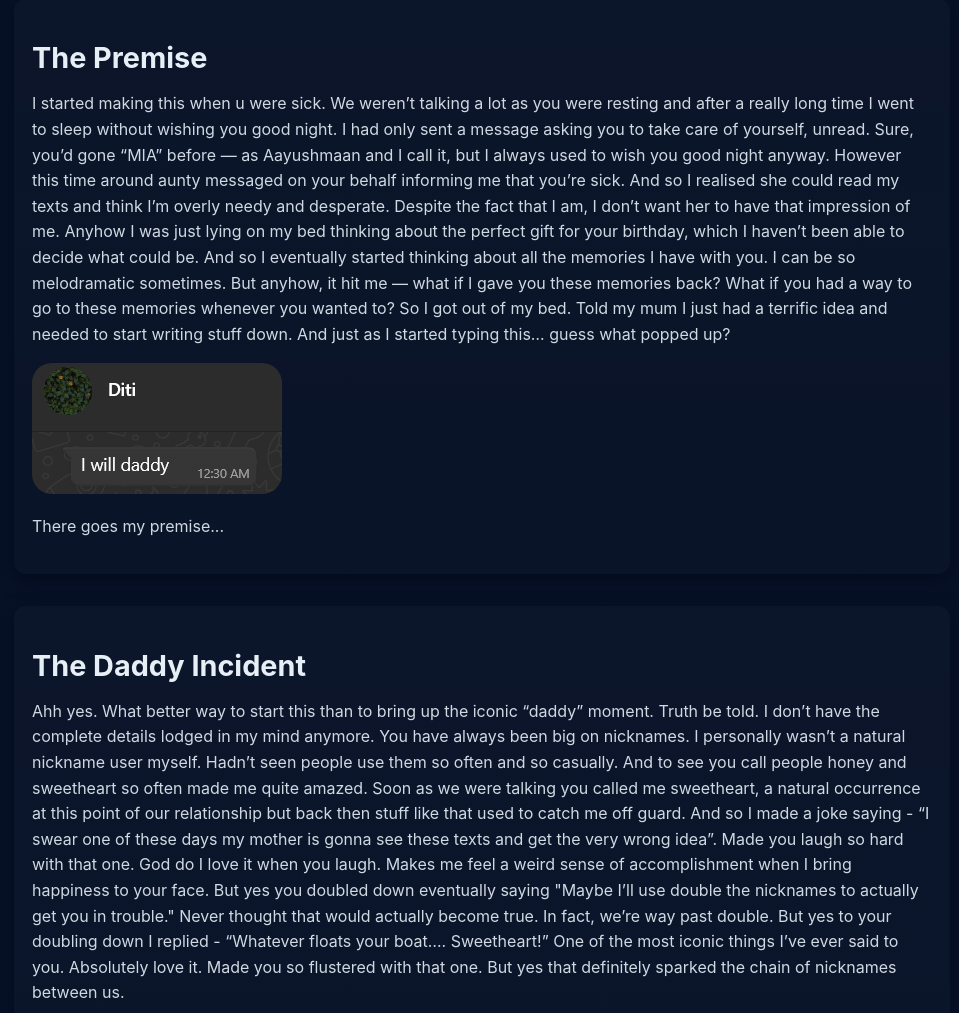
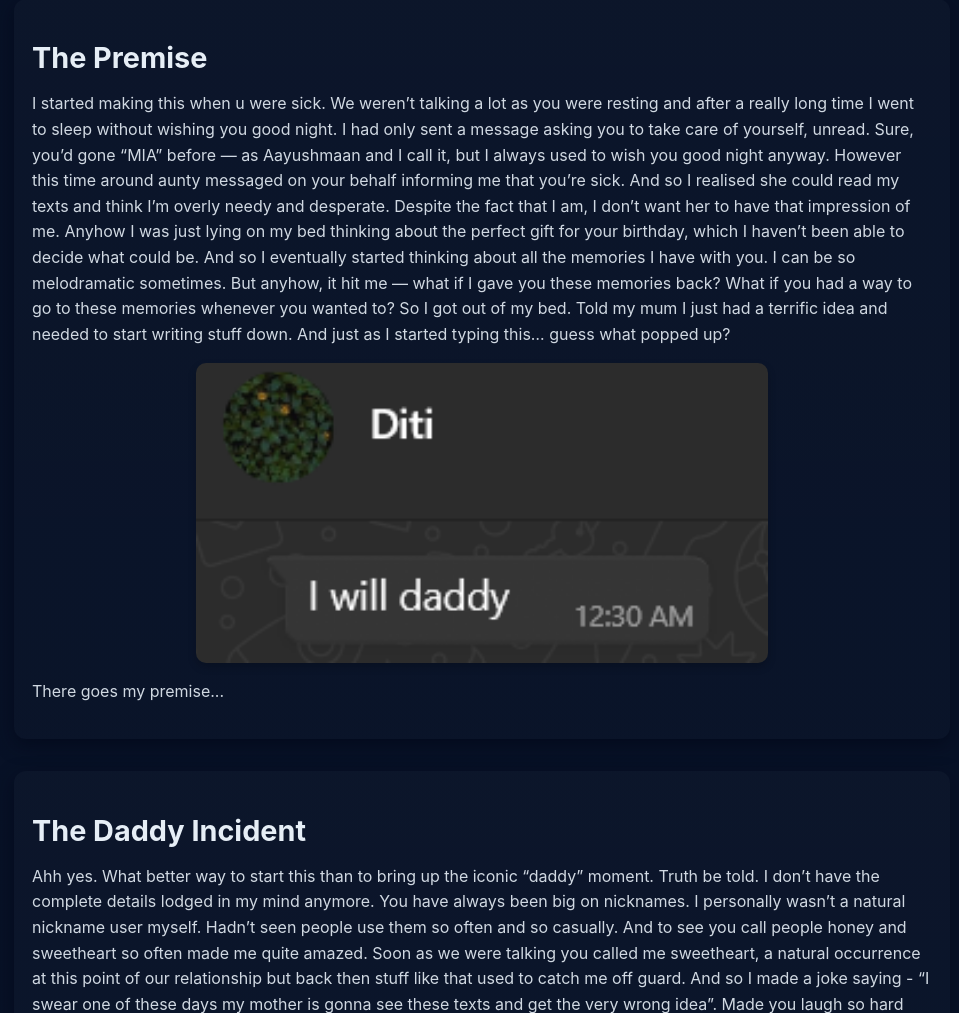
Before and after one commit to Shaurya-Barnwal/For-Diti, a Flask app: page / in a window 1280 px wide. Shown: the part 461-1474 px from the top of the page, without its empty margins (158-1117 px from the left). Run offline with Flask 3, Linux system fonts and the light colour scheme.

Commit message:
Update index.html

```diff
--- a/templates/index.html
+++ b/templates/index.html
@@ -69,10 +69,6 @@
       padding: 1.5rem;
       border-radius: 20px;
       box-shadow: 0 4px 10px rgba(0, 0, 0, 0.3);
-    }
-
-    #daddy {
-      border-radius: 20px;
     }
 
     .container {
@@ -291,8 +287,8 @@
       just had a terrific idea and needed to start writing stuff down. And just as I started typing this… guess what
       popped up?
     </p>
-    <div>
-      <img id="daddy" src="{{ url_for('static', filename='I will daddy.png') }}" alt="I will daddy">
+    <div class="gallery">
+      <img src="{{ url_for('static', filename='I will daddy.png') }}" alt="I will daddy">
     </div>
     <p>
       There goes my premise...
```
